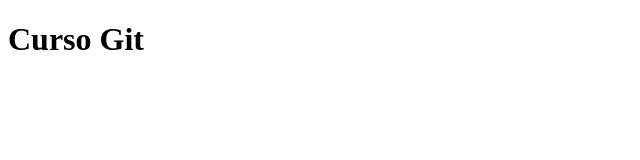
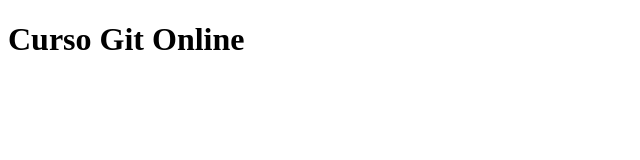
Before and after one commit to jnobrega/curso-git, a plain HTML site: page index.html in a window 1280 px wide. Shown: the whole page, without its empty margins (0-640 px from the left). Drawn offline with Linux system fonts and the light colour scheme.

Commit message:
corrigido para curso online

```diff
--- a/index.html
+++ b/index.html
@@ -6,6 +6,6 @@
 	</title>
 </head>
 <body>
-	<h1>Curso Git</h1>
+	<h1>Curso Git Online</h1>
 </body>
 </html>
```
